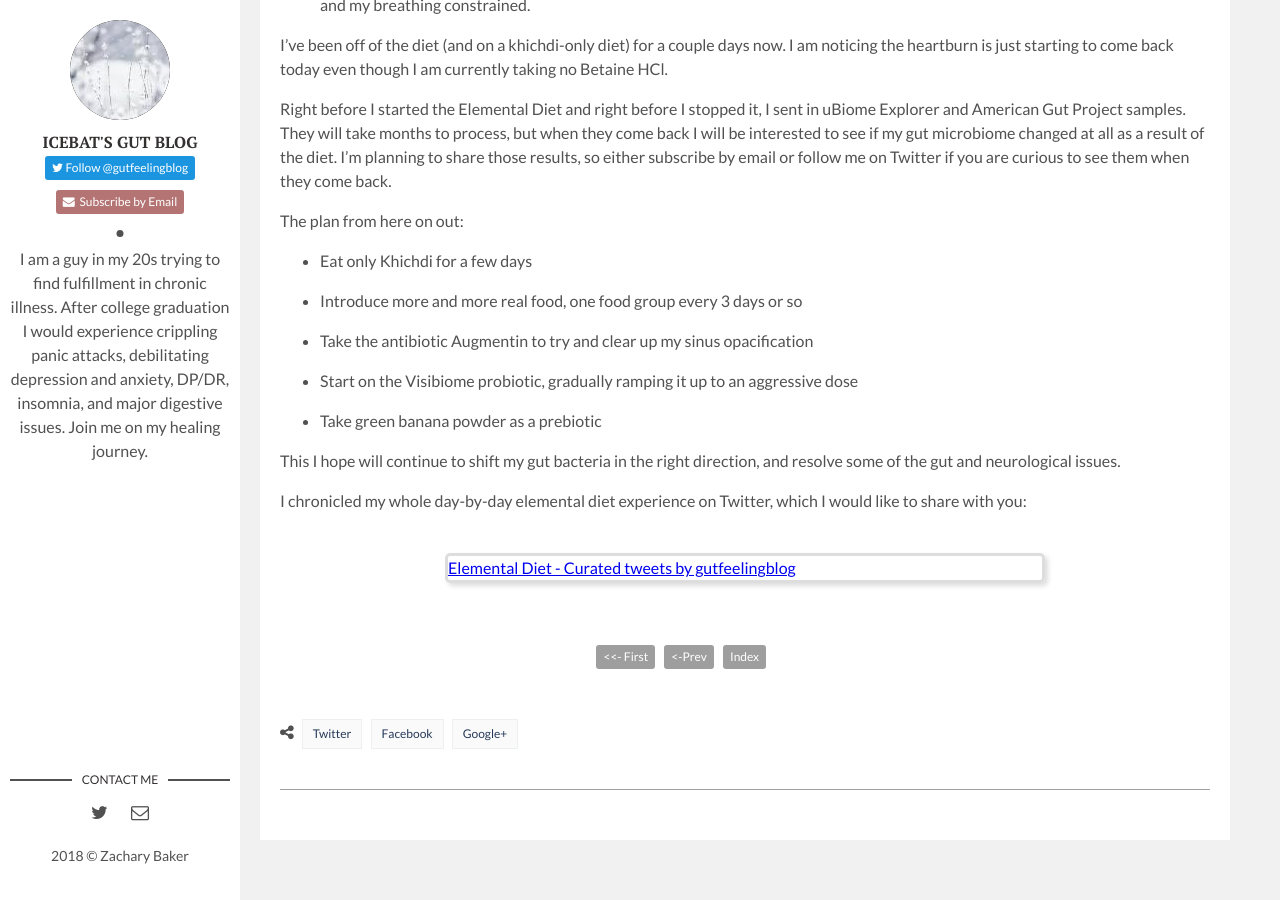
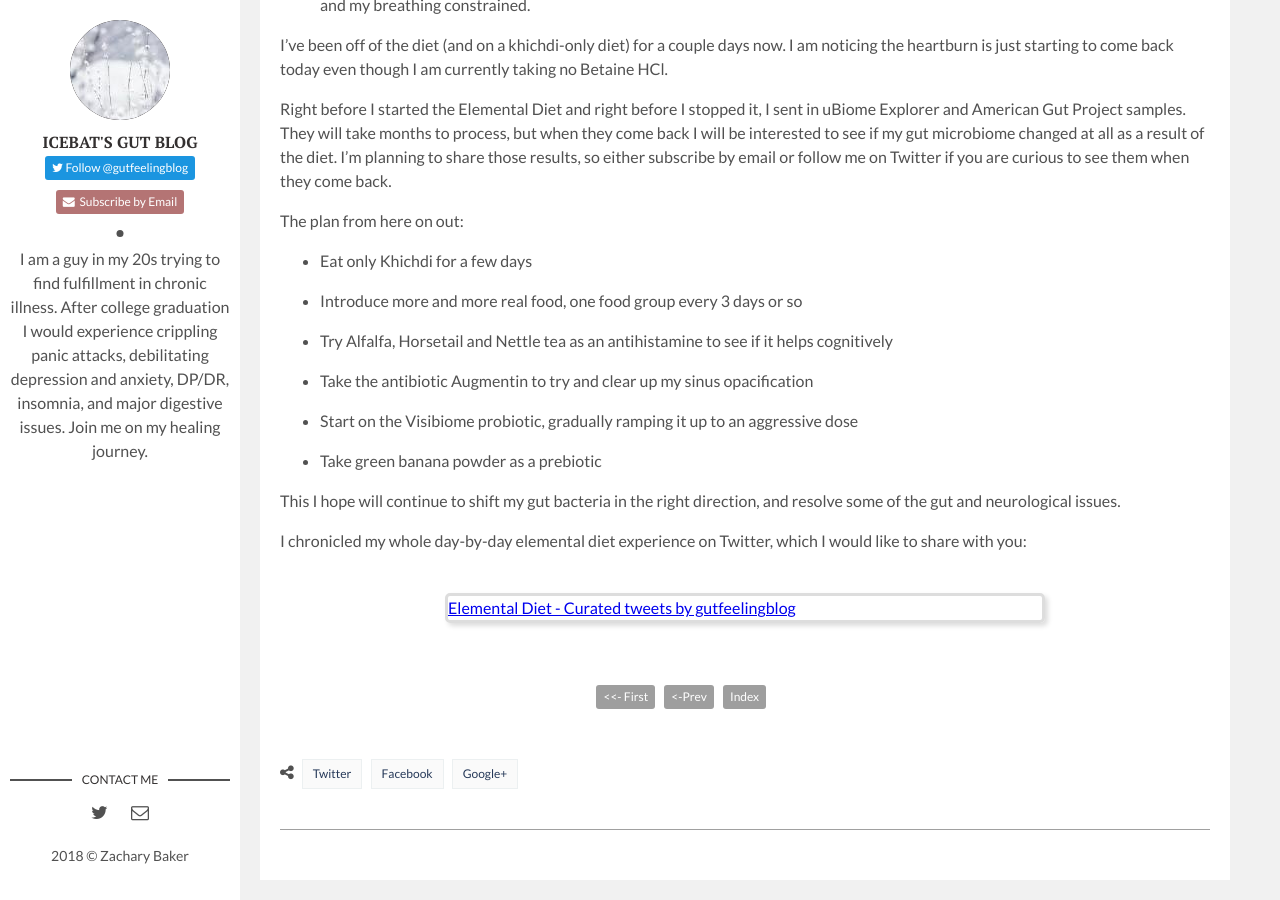
Before and after one commit to gutblog/gutblog.github.io, a Jekyll site: the page built from _posts/2018-02-27-the-elemental-diet.markdown, in a window 1280 px wide and 900 px high, scrolled down 1540 px. Built offline with Jekyll 4.4.1, drawn with Linux system fonts in a browser that asks for light colours; comment, search, counter and statistics services are not loaded.

Commit message:
Add tea to stuff I'm doing

```diff
--- a/_posts/2018-02-27-the-elemental-diet.markdown
+++ b/_posts/2018-02-27-the-elemental-diet.markdown
@@ -46,6 +46,8 @@
 
 * Introduce more and more real food, one food group every 3 days or so
 
+* Try Alfalfa, Horsetail and Nettle tea as an antihistamine to see if it helps cognitively
+
 * Take the antibiotic Augmentin to try and clear up my sinus opacification
 
 * Start on the Visibiome probiotic, gradually ramping it up to an aggressive dose
```
